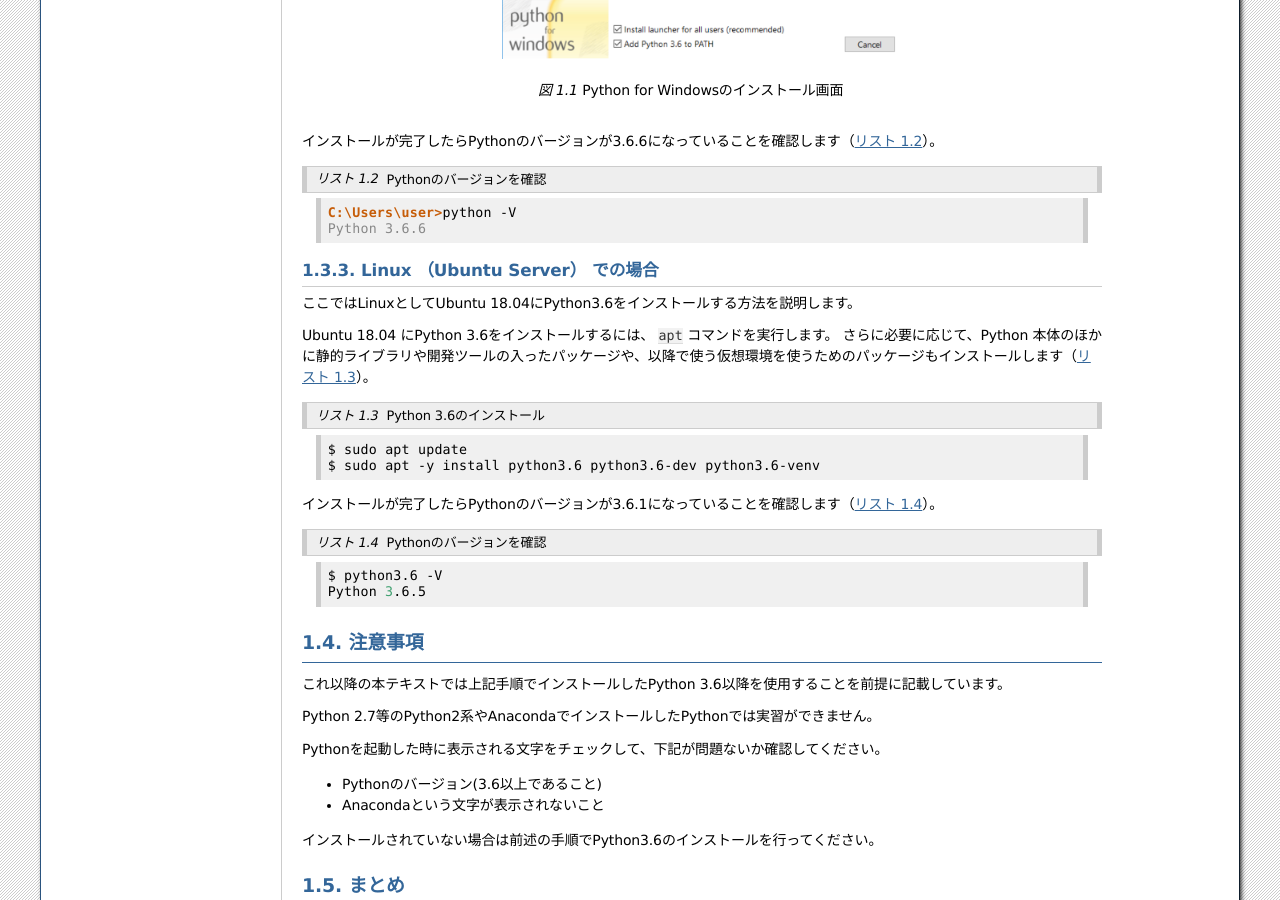
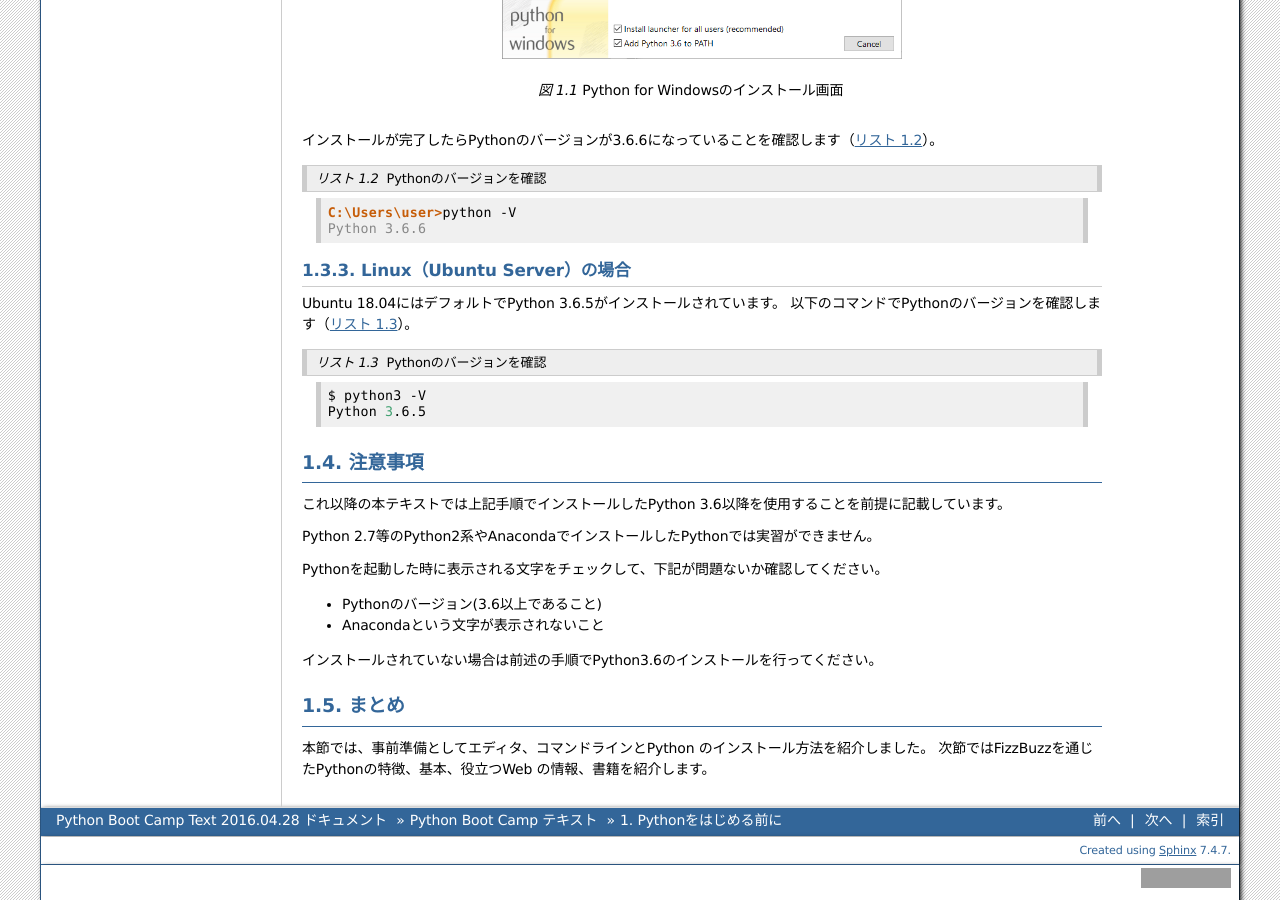
Before and after one commit to pyconjp/pycamp.pycon.jp, a Sphinx documentation site: the page built from source/textbook/1_install.rst, in a window 1280 px wide and 900 px high, scrolled down 1477 px. Built offline with Sphinx 7.4.7, drawn with Linux system fonts in a browser that asks for light colours; some of the changed text lies outside the part shown; grey boxes are pictures that could not be loaded.

Commit message:
ISSHA-1284 update win image and linux

```diff
--- a/source/textbook/1_install.rst
+++ b/source/textbook/1_install.rst
@@ -110,30 +110,18 @@
    C:\Users\user>python -V
    Python 3.6.6
 
-Linux （Ubuntu Server） での場合
+Linux（Ubuntu Server）の場合
 -------------------------------------
 
-ここではLinuxとしてUbuntu 18.04にPython3.6をインストールする方法を説明します。
-
-Ubuntu 18.04 にPython 3.6をインストールするには、 ``apt`` コマンドを実行します。
-さらに必要に応じて、Python 本体のほかに静的ライブラリや開発ツールの入ったパッケージや、以降で使う仮想環境を使うためのパッケージもインストールします（:numref:`ubuntu-install`）。
-
-.. _ubuntu-install:
-
-.. code-block:: sh
-   :caption: Python 3.6のインストール
-
-   $ sudo apt update
-   $ sudo apt -y install python3.6 python3.6-dev python3.6-venv
-
-インストールが完了したらPythonのバージョンが3.6.1になっていることを確認します（:numref:`check-version`）。
+Ubuntu 18.04にはデフォルトでPython 3.6.5がインストールされています。
+以下のコマンドでPythonのバージョンを確認します（:numref:`check-version`）。
 
 .. _check-version:
 
 .. code-block:: bash
    :caption: Pythonのバージョンを確認
 
-   $ python3.6 -V
+   $ python3 -V
    Python 3.6.5
 
 注意事項
```
Also changed, not shown: source/textbook/images/pythonforwindows1.png.
